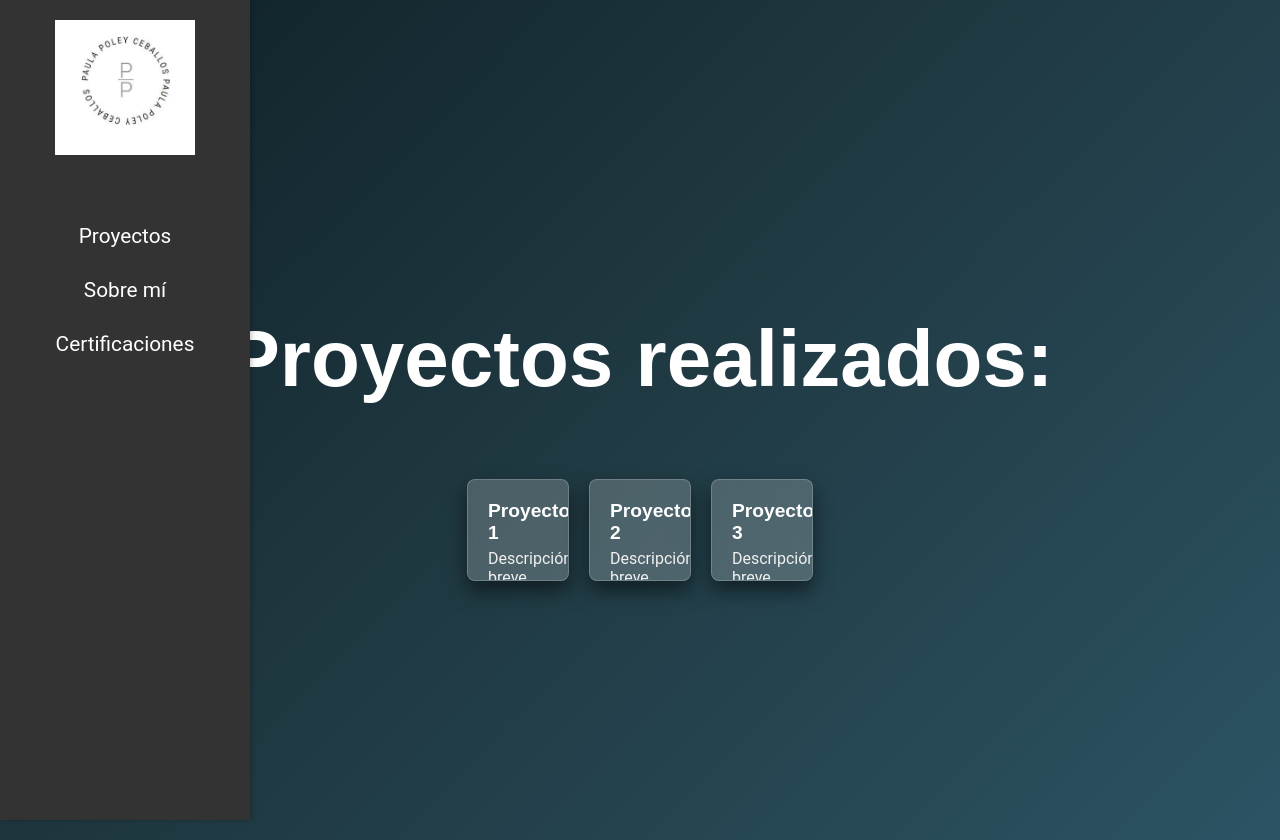
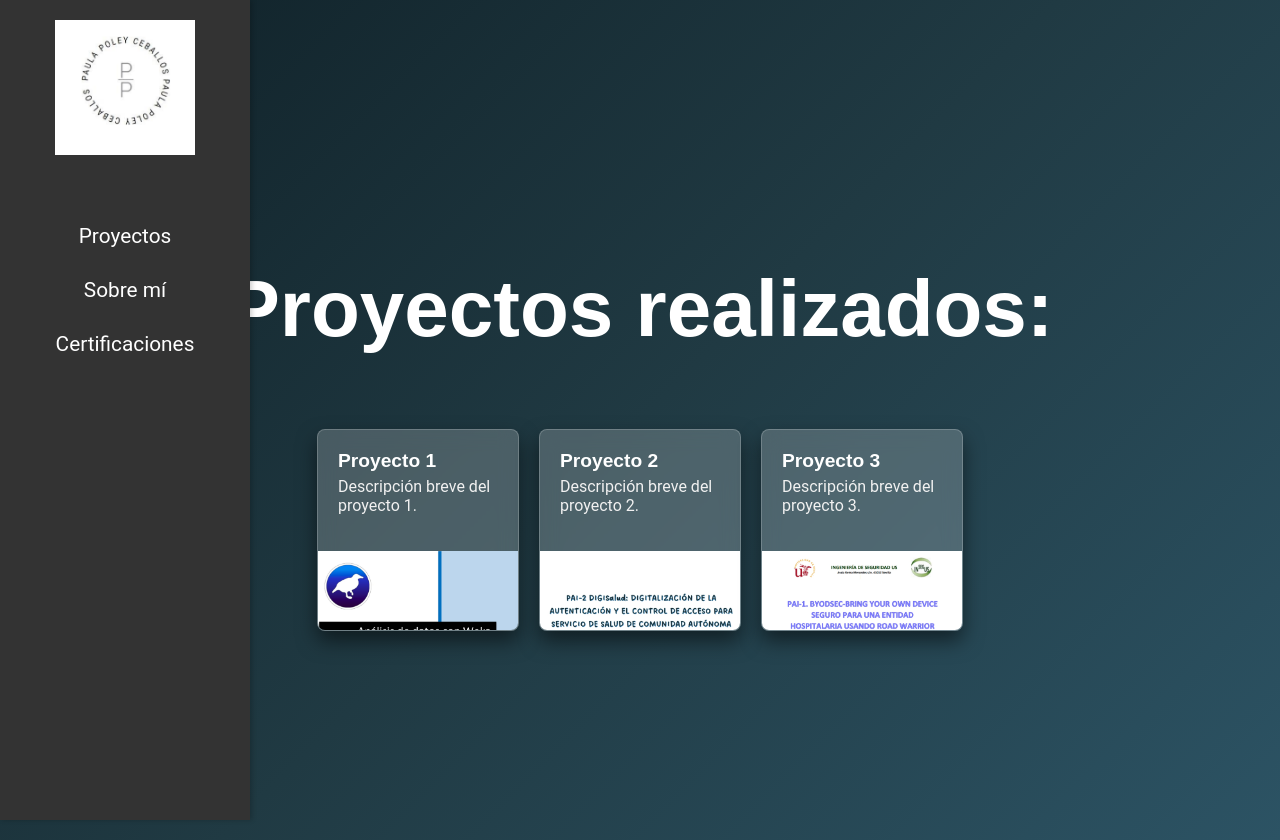
Before and after one commit to paulapoley/portfoliopaulapoley, a React (Create React App) app: page / in a window 1280 px wide. Built offline with nearby package versions, Linux system fonts and the light colour scheme.

Commit message:
Update Home.css

```diff
--- a/src/pages/Home.css
+++ b/src/pages/Home.css
@@ -31,8 +31,8 @@
   border: 1px solid rgba(255, 255, 255, 0.2); /* Borde blanco semi-transparente */
   border-radius: 8px;
   overflow: hidden;
-  max-width: 100px; /* Ajusta el ancho máximo de la tarjeta */
-  max-height: 100px;
+  max-width: 200px; /* Ajusta el ancho máximo de la tarjeta */
+  max-height: 200px;
   box-shadow: 0 10px 20px rgba(0, 0, 0, 0.5); /* Sombra para profundidad */
   background: rgba(255, 255, 255, 0.2); /* Fondo semitransparente */
   backdrop-filter: blur(10px); /* Efecto de desenfoque del fondo */
```
